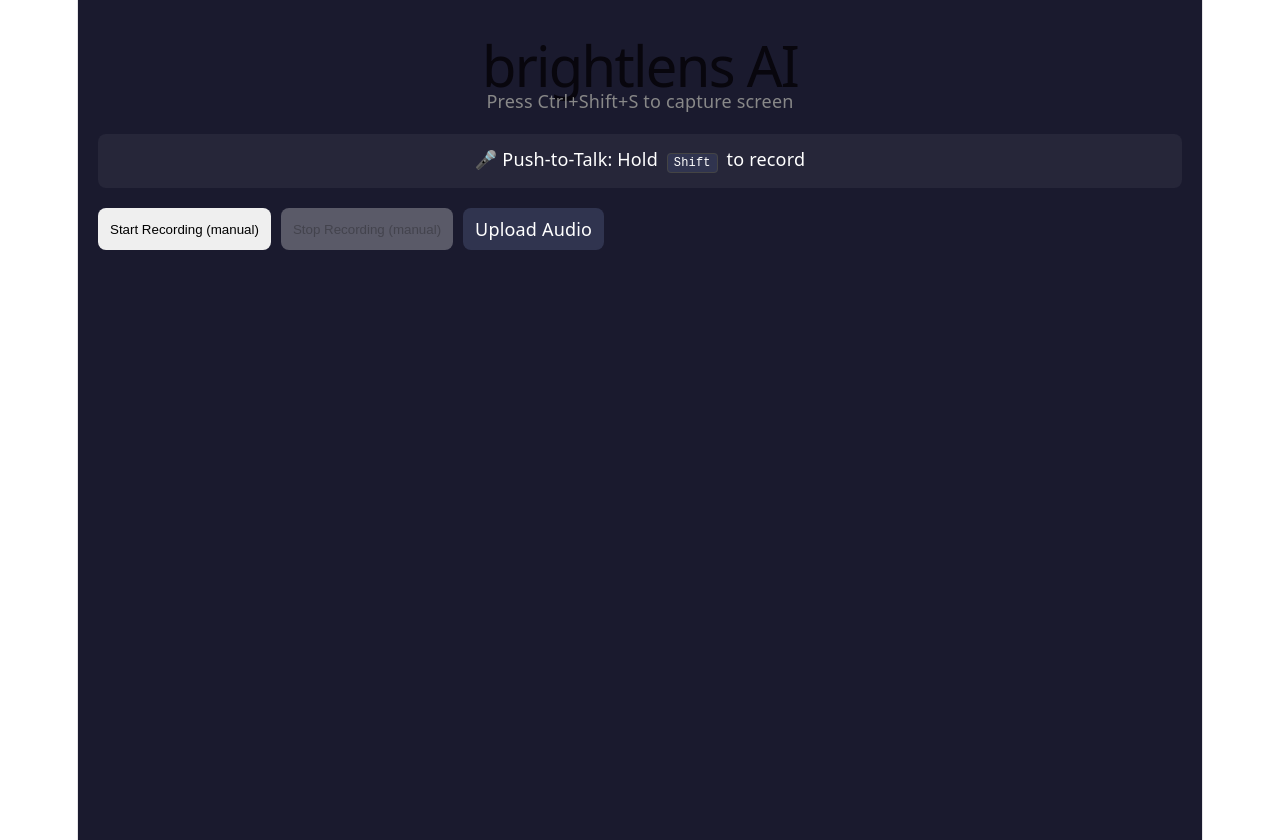
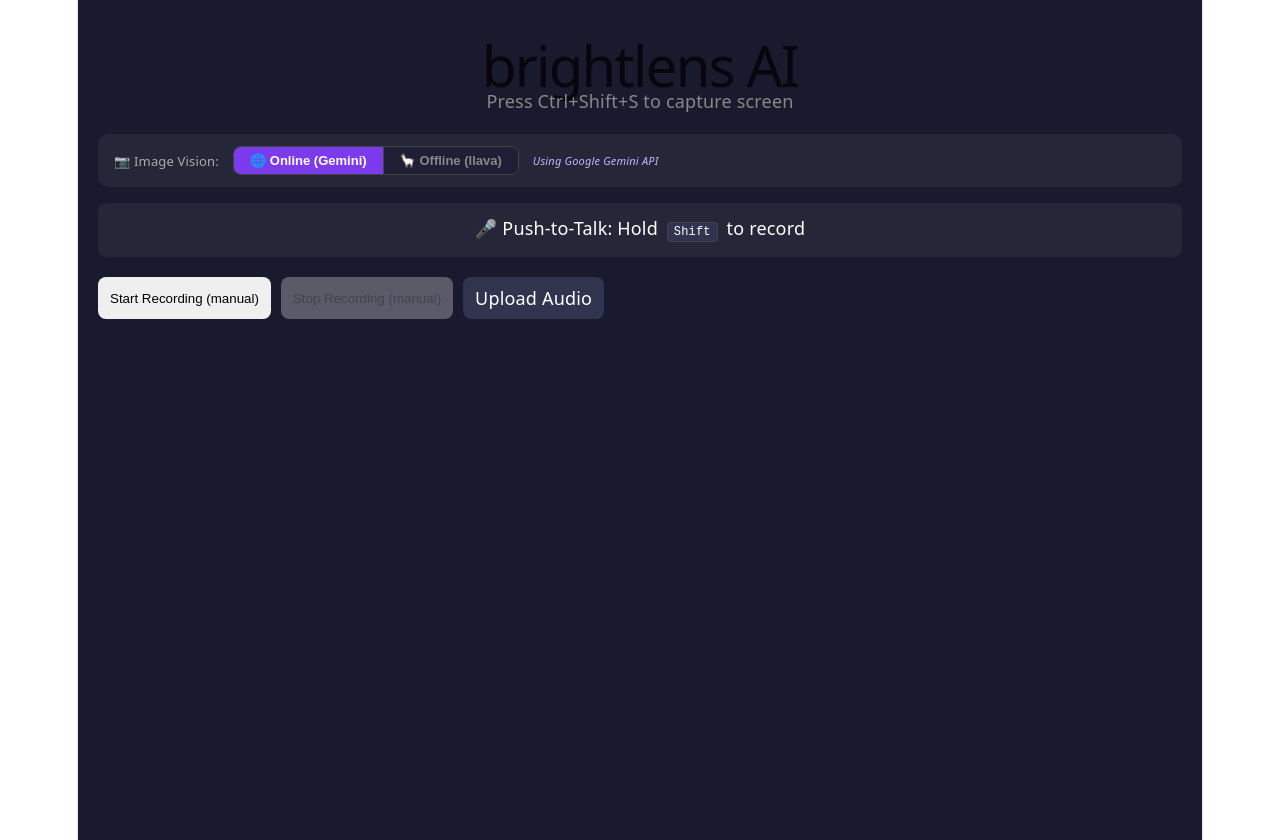
Before and after one commit to sunnydev07/brightlens-ai, a React (Vite) app: page / in a window 1280 px wide. Built offline with nearby package versions, Linux system fonts and the light colour scheme.

Commit message:
local-llm-worked

```diff
--- a/src/App.tsx
+++ b/src/App.tsx
@@ -9,10 +9,12 @@
   const [speechLoading, setSpeechLoading] = useState(false);
   const [isRecording, setIsRecording] = useState(false);
   const [error, setError] = useState("");
+  const [imageMode, setImageMode] = useState<"online" | "offline">("online"); // online = Gemini, offline = llava
 
   const recorderRef = useRef<MediaRecorder | null>(null);
   const audioChunksRef = useRef<Blob[]>([]);
   const speechTextRef = useRef("");
+  const imageModeRef = useRef<"online" | "offline">("online");
   const streamRef = useRef<MediaStream | null>(null);
   const isRecordingRef = useRef(false);
   const hotkeyActiveRef = useRef(false);
@@ -70,6 +72,11 @@
   useEffect(() => {
     isRecordingRef.current = isRecording;
   }, [isRecording]);
+
+  // Keep ref in sync so the Electron capture closure always reads the latest mode
+  useEffect(() => {
+    imageModeRef.current = imageMode;
+  }, [imageMode]);
 
   const startRecording = useCallback(async () => {
     if (isRecordingRef.current) {
@@ -199,7 +206,8 @@
 
         const res = await axios.post("http://localhost:5000/analyze", {
           image: base64,
-          prompt: buildAnalyzePrompt(speechTextRef.current)
+          prompt: buildAnalyzePrompt(speechTextRef.current),
+          mode: imageModeRef.current   // ← use ref, not stale state
         });
 
         setResponse(res.data.result);
@@ -214,11 +222,12 @@
         setError(
           backendMessage
           || (status === 400 ? "Invalid request payload." : "")
-          || (status === 401 ? "Gemini API key is missing or invalid." : "")
-          || (status === 402 ? "Gemini billing or quota issue." : "")
-          || (status === 429 ? "Gemini rate limit reached. Try again shortly." : "")
+          || (status === 401 ? "API key is missing or invalid." : "")
+          || (status === 402 ? "API billing or quota issue." : "")
+          || (status === 429 ? "Rate limit reached. Try again shortly." : "")
           || (status === 500 ? "Server error while analyzing the capture." : "")
-          || (status === 503 ? "Gemini service is unavailable." : "")
+          || (status === 503 ? "AI service unavailable. Make sure Ollama is running (ollama serve)." : "")
+          || (status === 504 ? "AI model timed out. Try again in a moment." : "")
           || (!status ? "Backend not reachable. Start with: npm run server" : "")
           || fallbackMessage
           || "Failed to capture or analyze image"
@@ -300,6 +309,64 @@
       <h1 style={{ marginBottom: "10px" }}>brightlens AI</h1>
       <p style={{ color: "#888", marginBottom: "20px" }}>Press Ctrl+Shift+S to capture screen</p>
 
+      {/* Vision Model Toggle */}
+      <div style={{
+        marginBottom: "16px",
+        padding: "12px 16px",
+        borderRadius: "10px",
+        backgroundColor: "rgba(255,255,255,0.05)",
+        display: "flex",
+        alignItems: "center",
+        gap: "14px",
+        flexWrap: "wrap"
+      }}>
+        <span style={{ fontSize: "13px", color: "#aaa", fontWeight: 500 }}>📷 Image Vision:</span>
+
+        <div style={{ display: "flex", borderRadius: "8px", overflow: "hidden", border: "1px solid #444" }}>
+          <button
+            onClick={() => setImageMode("online")}
+            style={{
+              padding: "6px 16px",
+              fontSize: "13px",
+              fontWeight: 600,
+              border: "none",
+              cursor: "pointer",
+              backgroundColor: imageMode === "online" ? "#7c3aed" : "#1e1e35",
+              color: imageMode === "online" ? "#fff" : "#888",
+              transition: "all 0.2s"
+            }}
+          >
+            🌐 Online (Gemini)
+          </button>
+          <button
+            onClick={() => setImageMode("offline")}
+            style={{
+              padding: "6px 16px",
+              fontSize: "13px",
+              fontWeight: 600,
+              border: "none",
+              borderLeft: "1px solid #444",
+              cursor: "pointer",
+              backgroundColor: imageMode === "offline" ? "#059669" : "#1e1e35",
+              color: imageMode === "offline" ? "#fff" : "#888",
+              transition: "all 0.2s"
+            }}
+          >
+            🦙 Offline (llava)
+          </button>
+        </div>
+
+        <span style={{
+          fontSize: "11px",
+          color: imageMode === "offline" ? "#6ee7b7" : "#c4b5fd",
+          fontStyle: "italic"
+        }}>
+          {imageMode === "offline"
+            ? "Running locally — no internet needed"
+            : "Using Google Gemini API"}
+        </span>
+      </div>
+
       <div style={{ marginBottom: "20px", padding: "12px", borderRadius: "8px", backgroundColor: "rgba(255,255,255,0.05)" }}>
         <p style={{ margin: 0, fontWeight: "500" }}>🎤 Push-to-Talk: Hold <kbd style={{
           padding: "2px 6px",
```
Also changed, not shown: 2 other files (tests, documents, lock files or other folders).
